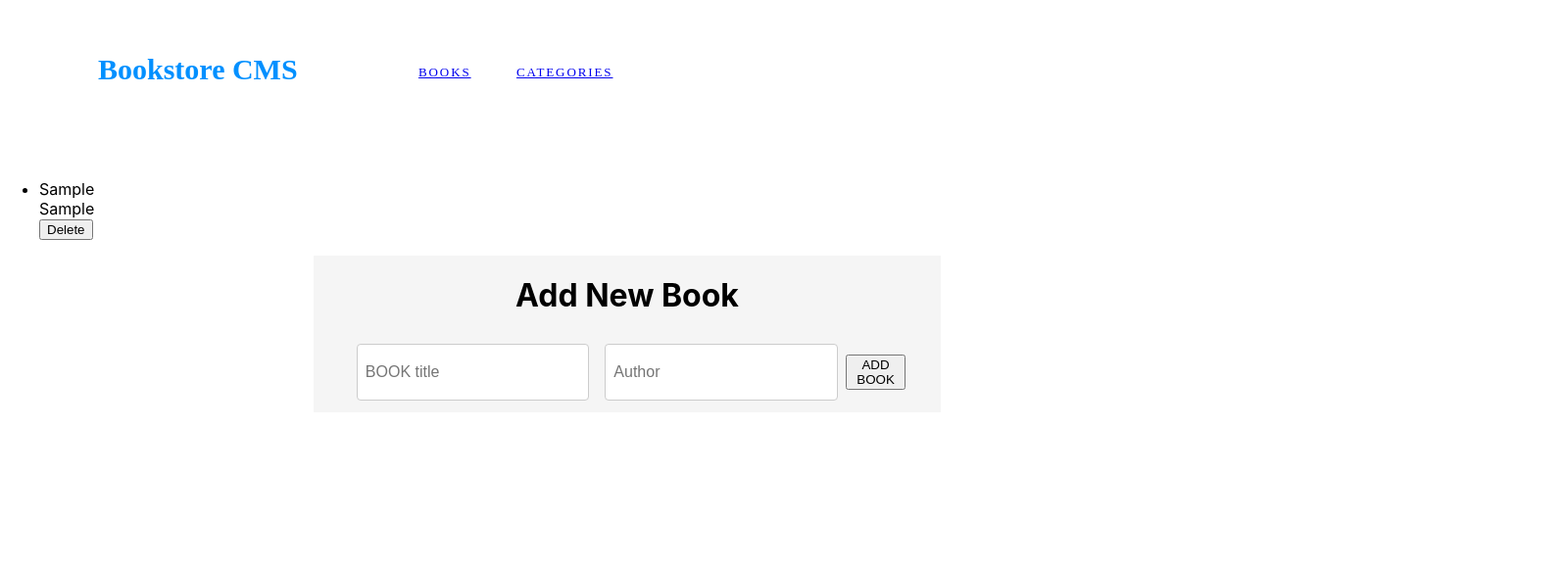
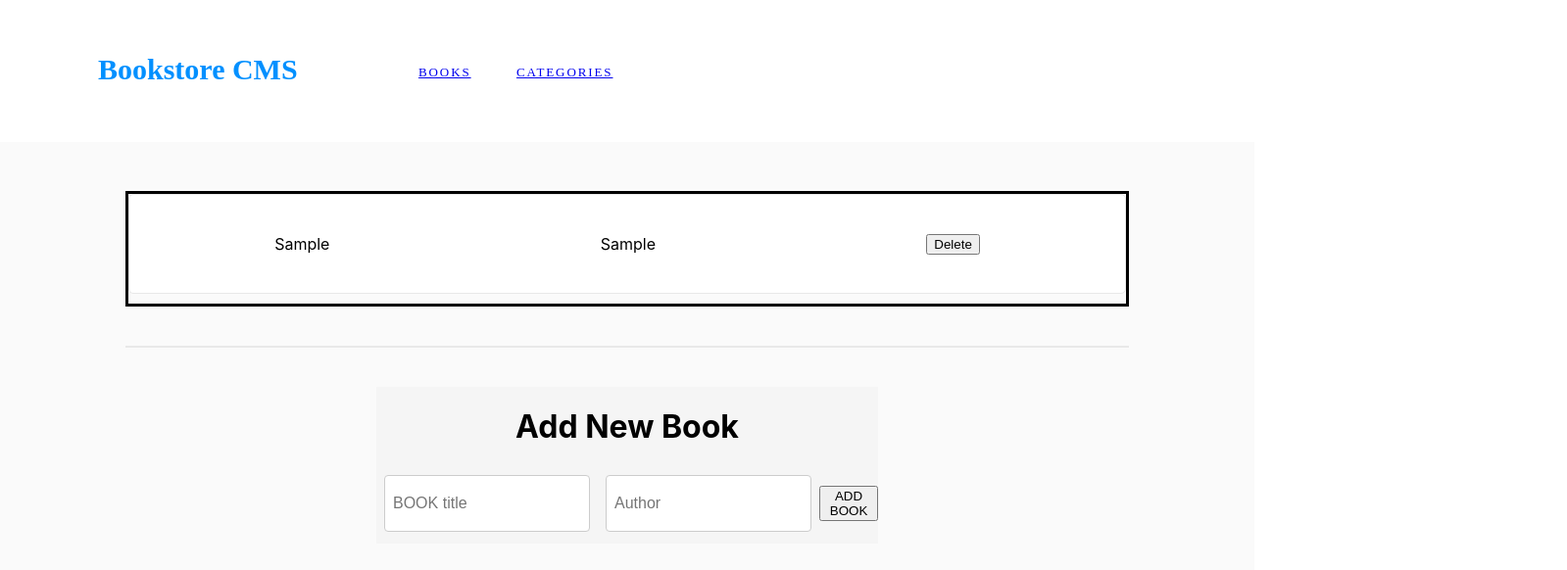
Before and after one commit to Abdulwhbhussain/Bookstore-React-Microverse, a React (Create React App) app: page / in a window 1280 px wide. Both pictures are taken after typing "Sample", "Sample" into the empty fields and a click on the button "ADD BOOK". Shown: the top 582 px of the page at 98% size, 1599 px wide, since content can reach past the window. Built offline with nearby package versions, Linux system fonts and the light colour scheme.

Commit message:
UI Improvements

```diff
--- a/src/components/BookItem.jsx
+++ b/src/components/BookItem.jsx
@@ -1,13 +1,26 @@
 // import '../styles/BookItem.module.css';
 import React from 'react';
 import PropTypes from 'prop-types';
+import styled from 'styled-components';
+
+// Styled Book Item Container
+const StyledBookItemContainer = styled.li`
+  display: flex;
+  justify-content: space-around;
+  align-items: center;
+  height: 100px;
+  background-color: #fff;
+  border: 1px solid #e8e8e8;
+  border-radius: 5px;
+  margin-bottom: 10px;
+  padding: 0 10px;`;
 
 const BookItem = ({ itemProp, delBook }) => (
-  <li>
+  <StyledBookItemContainer>
     <div>{itemProp.title}</div>
     <div>{itemProp.author}</div>
     <button type="button" onClick={() => delBook(itemProp.id)}>Delete</button>
-  </li>
+  </StyledBookItemContainer>
 );
 
 BookItem.propTypes = {
--- a/src/components/BooksList.jsx
+++ b/src/components/BooksList.jsx
@@ -1,8 +1,16 @@
 import PropTypes from 'prop-types';
+import styled from 'styled-components';
 import BookItem from './BookItem';
 
+// Styled Unordered List
+const StyledUl = styled.ul`
+  list-style-type: none;
+  border: 3px solid #000;
+  padding: 0;
+`;
+
 const BooksList = ({ booksProps, delBook }) => (
-  <ul>
+  <StyledUl>
     {booksProps.map((book) => (
       <BookItem
         key={book.id}
@@ -10,7 +18,7 @@ const BooksList = ({ booksProps, delBook }) => (
         delBook={delBook}
       />
     ))}
-  </ul>
+  </StyledUl>
 );
 
 BooksList.propTypes = {
--- a/src/components/BooksLogic.jsx
+++ b/src/components/BooksLogic.jsx
@@ -1,7 +1,22 @@
 import React, { useState, useEffect } from 'react';
+import styled from 'styled-components';
 import { v4 as uuidv4 } from 'uuid';
 import AddNewBook from './AddNewBook';
 import BooksList from './BooksList';
+
+// Styled Div Container
+const StyledDiv = styled.div`
+padding-left: 10%;
+padding-right: 10%;
+margin-top: 50px;
+`;
+
+// Styled Horizontal Rule
+const StyledHr = styled.hr`
+border: 1px solid #e8e8e8;
+margin-top: 40px;
+margin-bottom: 40px;
+`;
 
 function getInitialBooks() {
   // getting stored items
@@ -32,10 +47,11 @@ const BooksLogic = () => {
   }, [books]);
 
   return (
-    <div>
+    <StyledDiv>
       <BooksList booksProps={books} delBook={delBook} />
+      <StyledHr />
       <AddNewBook addBookItem={addBookItem} />
-    </div>
+    </StyledDiv>
   );
 };
 
--- a/src/components/Header.jsx
+++ b/src/components/Header.jsx
@@ -3,10 +3,10 @@ import styled from 'styled-components';
 import { Link } from 'react-router-dom';
 
 const HeaderWrapper = styled.header`
-  width: 87.5rem;
+  width: 100vw;
   height: 5.938rem;
   margin: 0 0 2.375rem;
-  padding: 1.438rem 6.188rem 1.688rem 6.25rem;
+  padding: 1.438rem 2.188rem 1.688rem 6.25rem;
   background-color: #fff;
   display: flex;
   flex-direction: row;
--- a/src/pages/Books.jsx
+++ b/src/pages/Books.jsx
@@ -1,12 +1,21 @@
 import React from 'react';
+import styled from 'styled-components';
 import Header from '../components/Header';
 import BooksLogic from '../components/BooksLogic';
 
+// Styled Div Container
+const StyledDiv = styled.div`
+background-color: #fafafa;
+height: 100vh;
+width: 100vw;
+overflow: scroll;
+`;
+
 const Books = () => (
-  <>
+  <StyledDiv>
     <Header />
     <BooksLogic />
-  </>
+  </StyledDiv>
 );
 
 export default Books;
--- a/src/pages/Categories.jsx
+++ b/src/pages/Categories.jsx
@@ -1,11 +1,26 @@
 import React from 'react';
+import styled from 'styled-components';
 import Header from '../components/Header';
 
+// Styled Div Container
+const StyledDiv = styled.div`
+background-color: #fafafa;
+height: 100vh;
+width: 100vw;
+overflow: scroll;
+div {
+  font-size: 30px;
+  font-weight: bold;
+  text-align: center;
+  margin-top: 100px;
+}
+`;
+
 const Categories = () => (
-  <>
+  <StyledDiv>
     <Header />
-    <div>Categories</div>
-  </>
+    <div>Sorry for Inconvenience! We are Working on it.</div>
+  </StyledDiv>
 );
 
 export default Categories;
```
